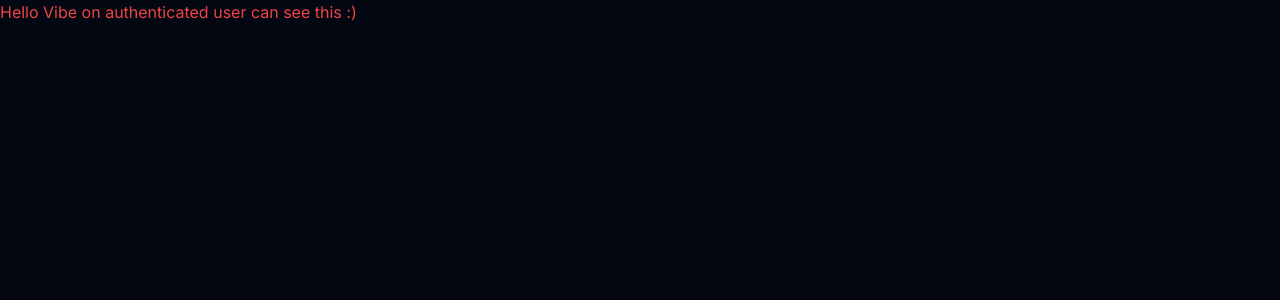
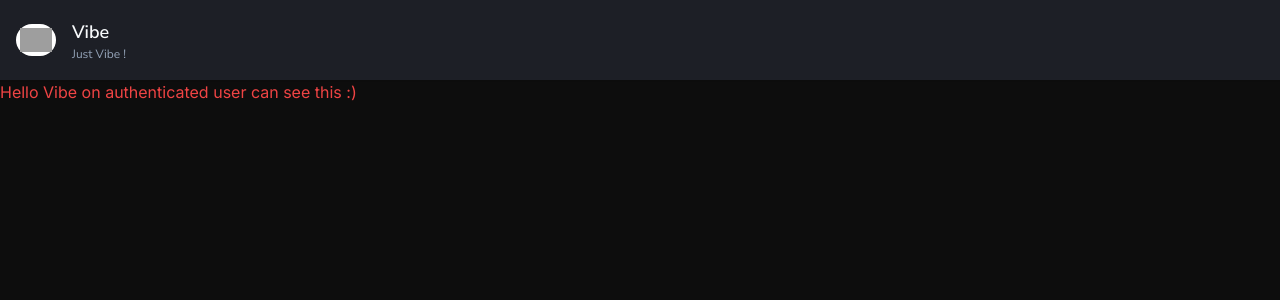
Before and after one commit to theolodocoder/vibe, a Next.js app: page / in a window 1280 px wide. Shown: the top 300 px of the page. Built offline with nearby package versions, Linux system fonts and the light colour scheme; grey boxes are pictures that could not be loaded.

Commit message:
ui:added navbar

```diff
--- /dev/null
+++ b/app/(browse)/_components/navbar/Logo.tsx
@@ -0,0 +1,26 @@
+import Link from "next/link";
+import { Nunito_Sans } from "next/font/google";
+import Image from "next/image";
+import { cn } from "@/lib/utils";
+
+const font = Nunito_Sans({
+  subsets: ["latin"],
+  weight: ["200", "300", "400", "500", "600", "700", "800"],
+});
+
+// remember we dont use default exports for components
+export function Logo() {
+  return (
+    <Link href={"/"}>
+      <div className="hidden lg:flex items-center gap-x-4 hover:opacity-75 transition">
+        <div className="bg-white rounded-full p-1">
+          <Image src={"/logo1.svg"} alt="vibe" width={32} height={32} />
+        </div>
+        <div className={cn(font.className)}>
+          <p className="text-lg font-semibold">Vibe</p>
+          <p className="text-xs text-muted-foreground">Just Vibe !</p>
+        </div>
+      </div>
+    </Link>
+  );
+}
--- /dev/null
+++ b/app/(browse)/_components/navbar/index.tsx
@@ -0,0 +1,9 @@
+import { Logo } from "@/app/(browse)/_components/navbar/Logo";
+
+export default function Navbar() {
+  return (
+    <nav className="fixed top-0 z-[49] w-full h-20 bg-[#1D1F26] px-2 lg:px-4 flex items-center shadow-sm">
+      <Logo />
+    </nav>
+  );
+}
--- /dev/null
+++ b/app/(browse)/layout.tsx
@@ -0,0 +1,14 @@
+import Navbar from "@/app/(browse)/_components/navbar";
+
+export default function BrowseLayout({
+  children,
+}: {
+  children: React.ReactNode;
+}) {
+  return (
+    <>
+      <Navbar />
+      <div className="flex h-full pt-20">{children}</div>
+    </>
+  );
+}
--- a/app/globals.css
+++ b/app/globals.css
@@ -6,7 +6,7 @@ html,
 body,
 :root {
   height: 100%;
-  @apply bg-gray-950/80;
+  @apply bg-[#0D0D0D];
 }
 
 .hidden-scrollbar {
--- /dev/null
+++ b/components/ui/input.tsx
@@ -0,0 +1,25 @@
+import * as React from "react"
+
+import { cn } from "@/lib/utils"
+
+export interface InputProps
+  extends React.InputHTMLAttributes<HTMLInputElement> {}
+
+const Input = React.forwardRef<HTMLInputElement, InputProps>(
+  ({ className, type, ...props }, ref) => {
+    return (
+      <input
+        type={type}
+        className={cn(
+          "flex h-10 w-full rounded-md border border-input bg-background px-3 py-2 text-sm ring-offset-background file:border-0 file:bg-transparent file:text-sm file:font-medium placeholder:text-muted-foreground focus-visible:outline-none focus-visible:ring-2 focus-visible:ring-ring focus-visible:ring-offset-2 disabled:cursor-not-allowed disabled:opacity-50",
+          className
+        )}
+        ref={ref}
+        {...props}
+      />
+    )
+  }
+)
+Input.displayName = "Input"
+
+export { Input }
```
Also changed, not shown: app/(browse)/(home)/page.tsx (renamed from app/page.tsx).
